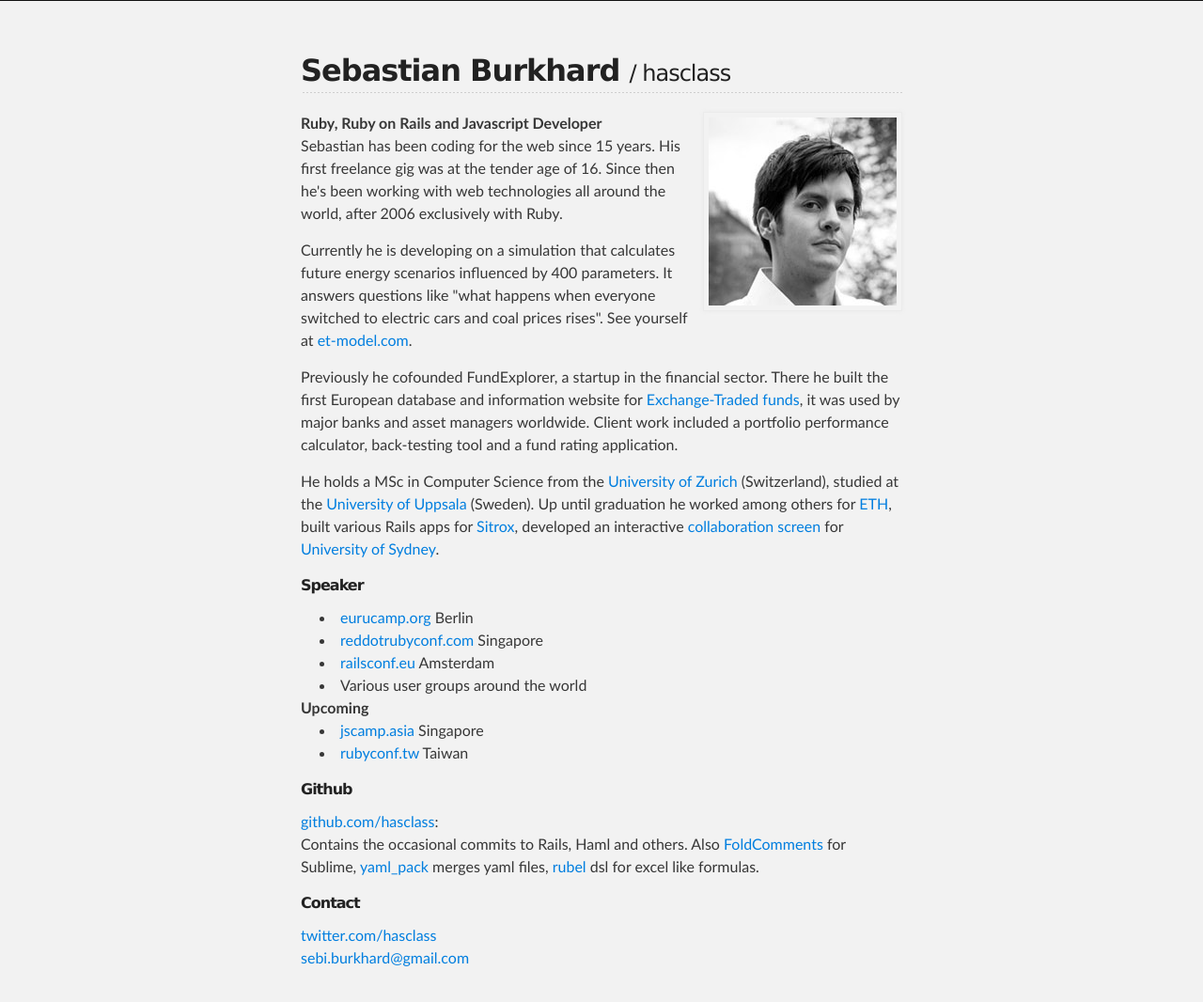
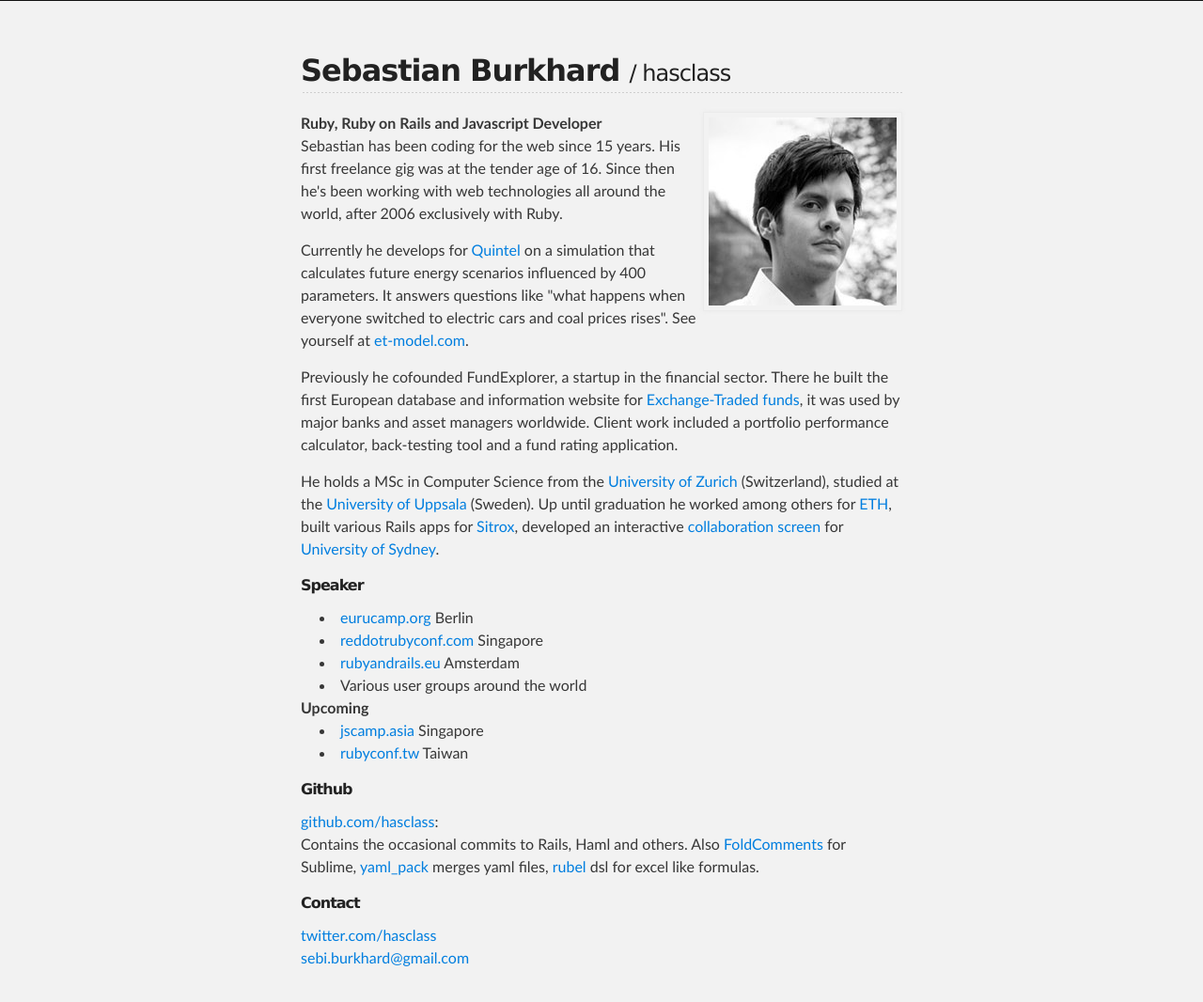
Before and after one commit to hasclass/hasclass.github.com, a Jekyll site: the page built from index.html, in a window 1280 px wide. Shown: the whole page at 94% size. Built offline with Jekyll 4.4.1, drawn with Linux system fonts in a browser that asks for light colours.

Commit message:
quintel.com link and rubyandrails.eu link

```diff
--- a/index.html
+++ b/index.html
@@ -16,7 +16,7 @@
   <br />
   Sebastian has been coding for the web since 15 years. His first freelance gig was at the tender age of 16. Since then he's been working with web technologies all around the world, after 2006 exclusively with Ruby.
 </p>
-  Currently he is developing on a simulation that calculates future energy scenarios influenced by 400 parameters. It answers questions like "what happens when everyone switched to electric cars and coal prices rises". See yourself at <a href="http://www.et-model.com/">et-model.com</a>.
+  Currently he develops for <a href="http://www.quintel.com/">Quintel</a> on a simulation that calculates future energy scenarios influenced by 400 parameters. It answers questions like "what happens when everyone switched to electric cars and coal prices rises". See yourself at <a href="http://www.et-model.com/">et-model.com</a>.
 <p>
 </p>
   Previously he cofounded FundExplorer, a startup in the financial sector. There he built the first European database and information website for <a href="http://en.wikipedia.org/wiki/Exchange-traded_fund">Exchange-Traded funds</a>, it was used by major banks and asset managers worldwide. Client work included a portfolio performance calculator, back-testing tool and a fund rating application.
@@ -32,7 +32,7 @@
 <ul>
     <li><a href="http://2012.eurucamp.org">eurucamp.org</a> Berlin</li>
     <li><a href="http://reddotrubyconf.com">reddotrubyconf.com</a> Singapore</li>
-    <li><a href="http://railsconf.eu">railsconf.eu</a> Amsterdam</li>
+    <li><a href="http://http://rubyandrails.eu/">rubyandrails.eu</a> Amsterdam</li>
     <li>Various user groups around the world</li>
     <strong>Upcoming</strong>
     <li><a href="http://jscamp.asia">jscamp.asia</a> Singapore</li>
@@ -49,7 +49,7 @@
   Contains the occasional commits to Rails, Haml and others. Also
   <a href="https://github.com/hasclass/FoldComments">FoldComments</a> for Sublime,
   <a href="https://github.com/hasclass/yaml_pack">yaml_pack</a> merges yaml files,
-<a href="https://github.com/hasclass/rubel">rubel</a> dsl for excel like formulas.
+  <a href="https://github.com/hasclass/rubel">rubel</a> dsl for excel like formulas.
 
 </p>
 <h6>
```
Also changed, not shown: 1 other file.
